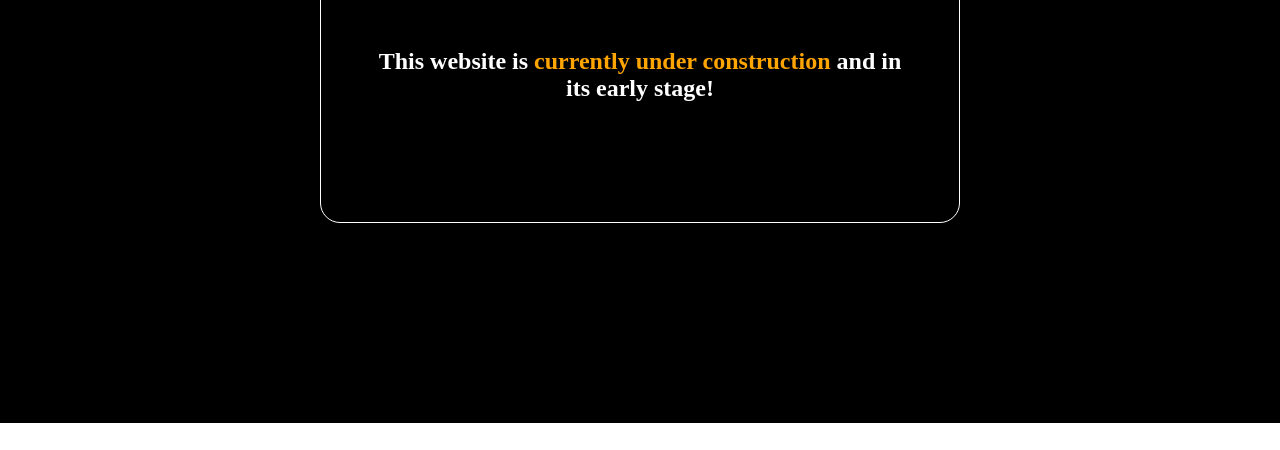
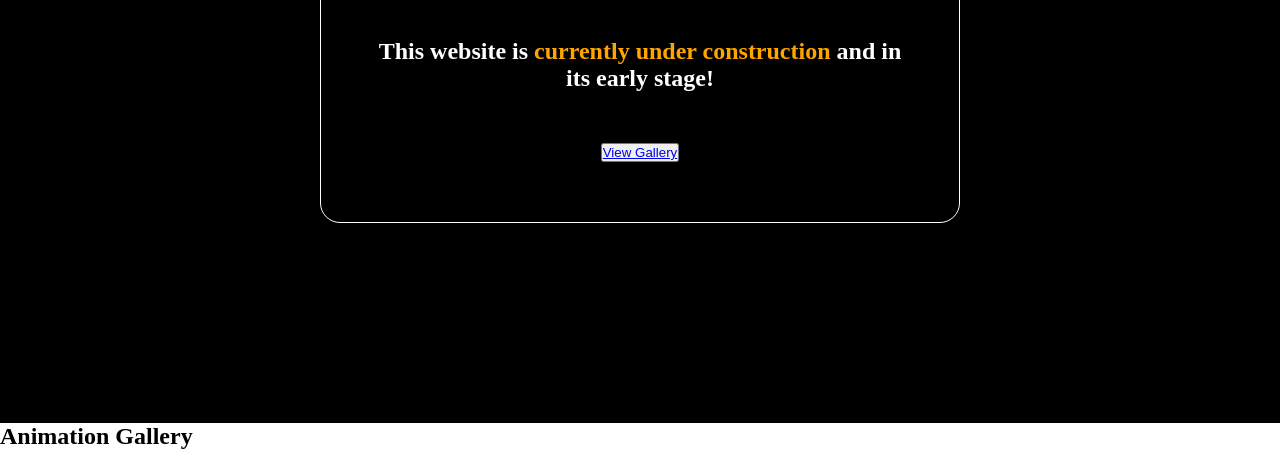
Before and after one commit to TechEvolvace/animation-test-gallery, a plain HTML site: page Pages/index.html in a window 1280 px wide. Shown: the part 377-827 px from the top of the page. Before the commit the page ends 800 px from the top, so only its background shows below. Drawn offline with Linux system fonts and the light colour scheme.

Commit message:
Attempted same-page linking from welcome screen to website's gallery (home/landing) page!

```diff
--- a/Pages/index.html
+++ b/Pages/index.html
@@ -7,7 +7,7 @@
     <link rel="stylesheet" href="../Styles/styles.css">
 </head>
 <body>
-    <main class="welcome-screen">
+    <main class="welcome-screen" id="welcome">
         <section class="welcome-message">
             <header>
                 <h1>Welcome to My Animation Test Gallery!</h1>
@@ -15,7 +15,14 @@
             <article>
                 <h2>This website is <span class="emphasized-text">currently under construction</span> and in its early stage!</h2>
             </article>
+            <button>
+                <a href="#home">View Gallery</a>
+            </button>
         </section>
+    </main>
+
+    <main class="home" id="home">
+       <h2>Animation Gallery</h2>
     </main>
 </body>
 </html>
```
